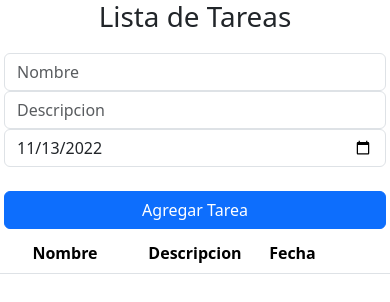
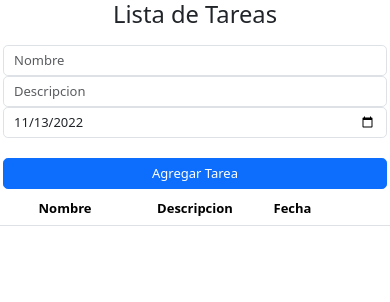
Before and after one commit to jjaljuria/lista-tareas, a React (Vite) app: page / in a window 390 px wide. Shown: the top 302 px of the page. Built offline with nearby package versions, Linux system fonts and the light colour scheme.

Commit message:
created Item tests

```diff
--- a/src/App.css
+++ b/src/App.css
@@ -0,0 +1,24 @@
+html {
+    font-size: 16px;
+}
+
+body {
+    margin: 0;
+    font-family: -apple-system, BlinkMacSystemFont, "Segoe UI", "Roboto", "Oxygen",
+        "Ubuntu", "Cantarell", "Fira Sans", "Droid Sans", "Helvetica Neue",
+        sans-serif;
+    -webkit-font-smoothing: antialiased;
+    -moz-osx-font-smoothing: grayscale;
+}
+
+code {
+    font-family: source-code-pro, Menlo, Monaco, Consolas, "Courier New",
+        monospace;
+}
+
+/* Media query para móviles según breakpoint de Bootstrap 5 (xs: <576px) */
+@media (max-width: 576px) {
+    html {
+        font-size: 13px;
+    }
+}
--- a/src/App.jsx
+++ b/src/App.jsx
@@ -1,9 +1,8 @@
 import { useEffect, useState } from 'react'
-
 import Item from './components/Item/Item.jsx';
 import AgregarItem from './components/AgregarItem/AgregarItem.jsx'
 import store from './components/store/store.js';
-
+import './App.css'
 
 export default function App() {
 
--- a/src/index.css
+++ /dev/null
@@ -1,13 +0,0 @@
-body {
-  margin: 0;
-  font-family: -apple-system, BlinkMacSystemFont, "Segoe UI", "Roboto", "Oxygen",
-    "Ubuntu", "Cantarell", "Fira Sans", "Droid Sans", "Helvetica Neue",
-    sans-serif;
-  -webkit-font-smoothing: antialiased;
-  -moz-osx-font-smoothing: grayscale;
-}
-
-code {
-  font-family: source-code-pro, Menlo, Monaco, Consolas, "Courier New",
-    monospace;
-}
--- a/src/index.jsx
+++ b/src/index.jsx
@@ -1,5 +1,4 @@
 import ReactDOM from 'react-dom/client';
-import './index.css';
 import App from './App.jsx';
 import 'bootstrap/dist/css/bootstrap.min.css';
 import 'moment/moment.js';
```
Also changed, not shown: 1 other file (tests, documents, lock files or other folders).
